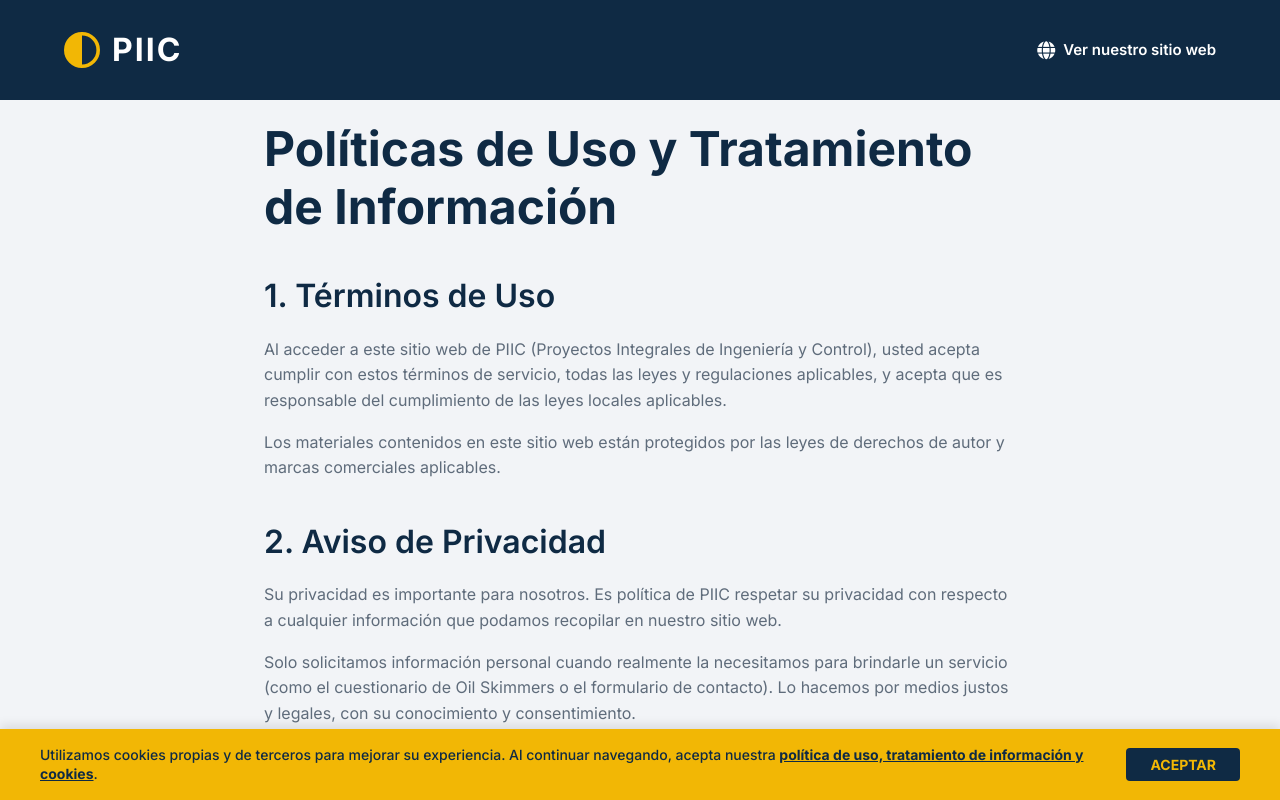
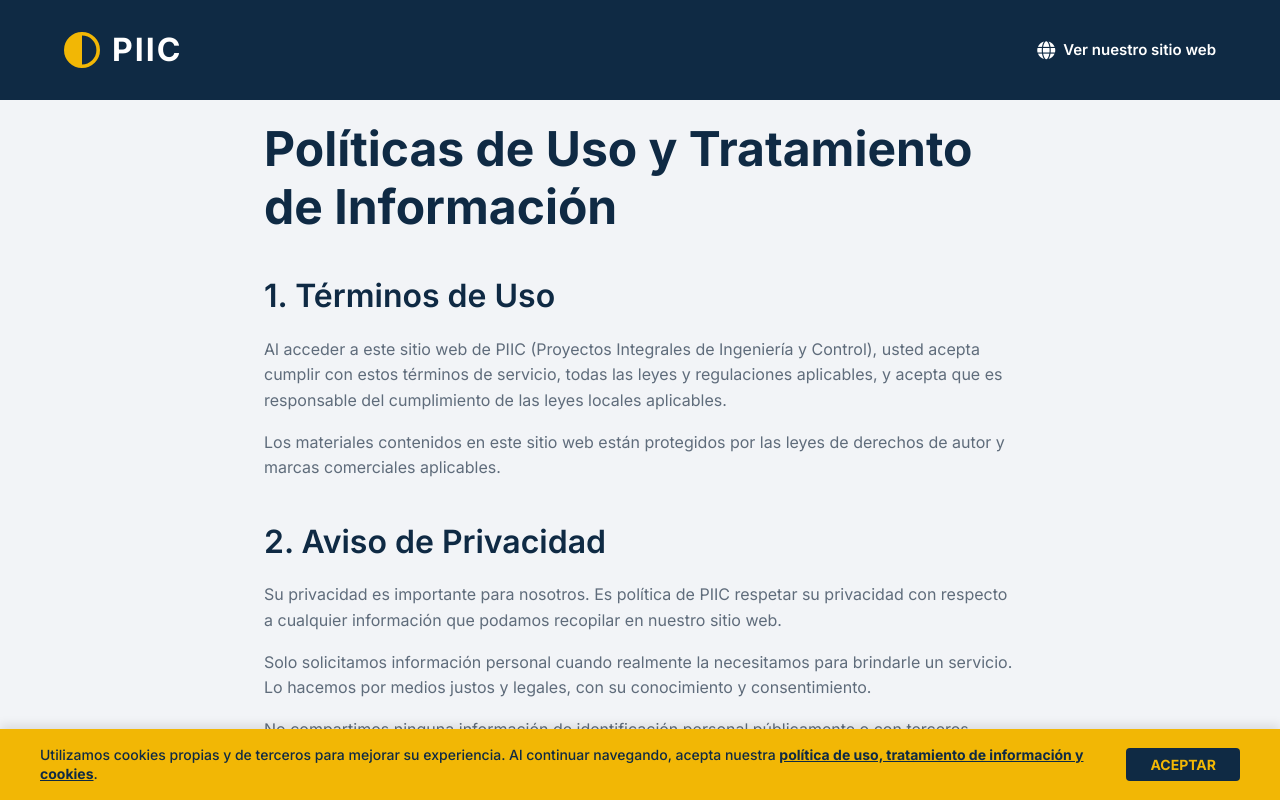
Before and after one commit to felipemiramontesr/piic, a React (Vite) app: page /politicas in a window 1280 px wide. Shown: the top 800 px of the page. Built offline with nearby package versions, Linux system fonts and the light colour scheme.

Commit message:
docs: generalize privacy policy personal info statement

```diff
--- a/src/pages/PrivacyPolicy.tsx
+++ b/src/pages/PrivacyPolicy.tsx
@@ -30,7 +30,7 @@ const PrivacyPolicy: React.FC = () => {
                         Su privacidad es importante para nosotros. Es política de PIIC respetar su privacidad con respecto a cualquier información que podamos recopilar en nuestro sitio web.
                     </p>
                     <p>
-                        Solo solicitamos información personal cuando realmente la necesitamos para brindarle un servicio (como el cuestionario de Oil Skimmers o el formulario de contacto). Lo hacemos por medios justos y legales, con su conocimiento y consentimiento.
+                        Solo solicitamos información personal cuando realmente la necesitamos para brindarle un servicio. Lo hacemos por medios justos y legales, con su conocimiento y consentimiento.
                     </p>
                     <p>
                         No compartimos ninguna información de identificación personal públicamente o con terceros, excepto cuando así lo requiera la ley.
```
